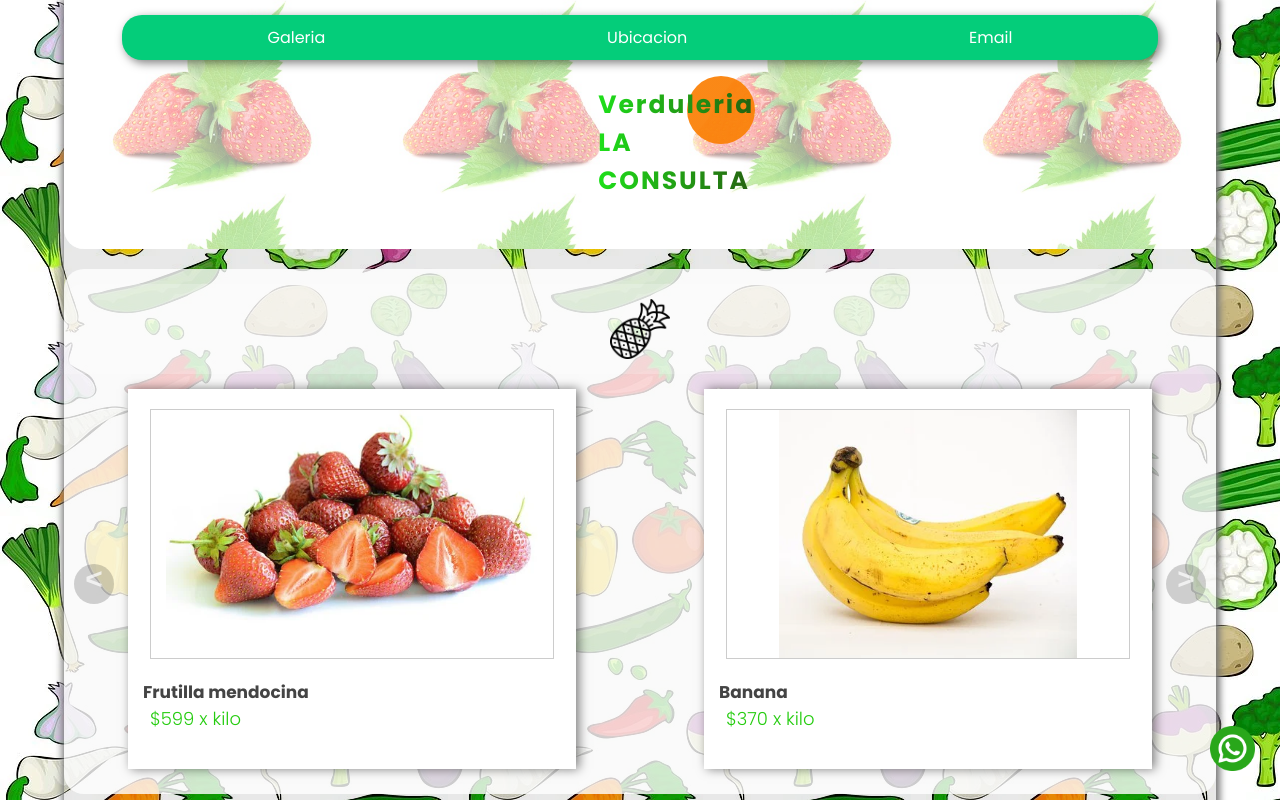
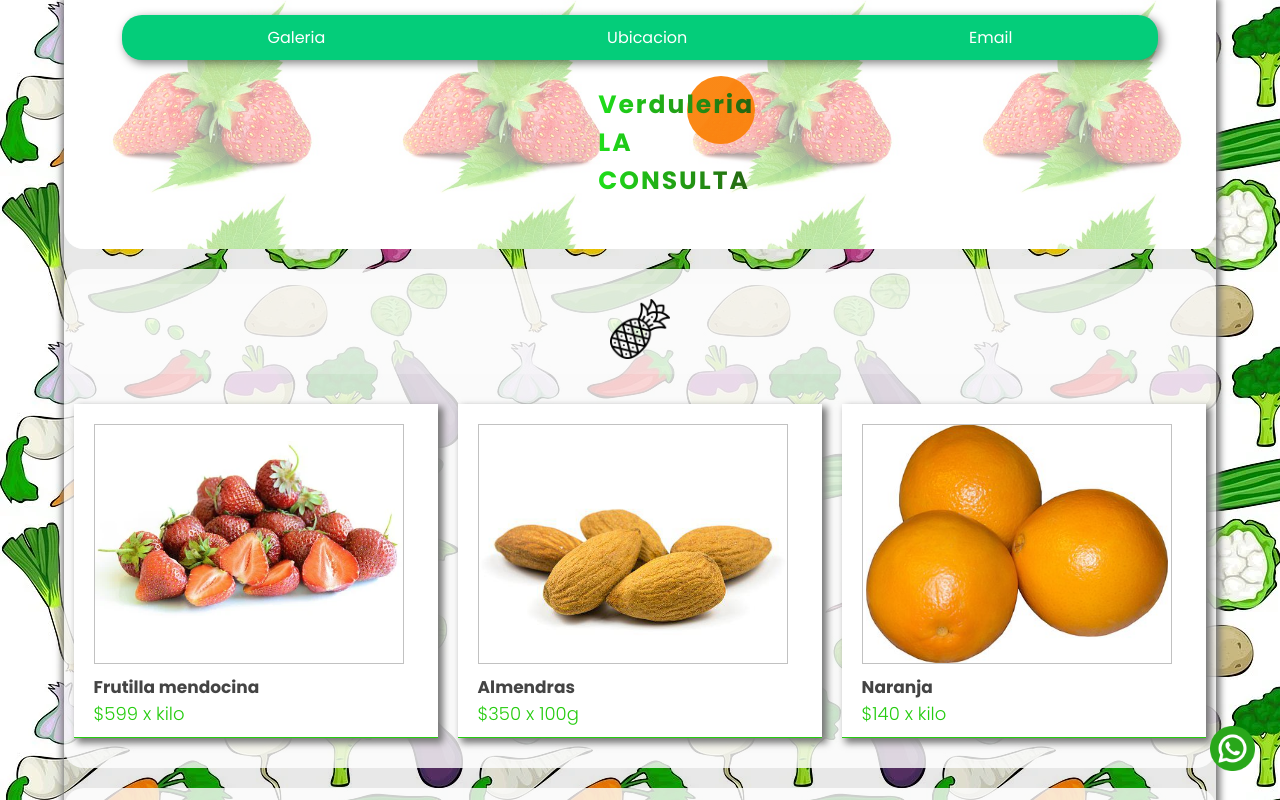
Before and after one commit to lefasom/verduleria_la_consulta_next.js, a Next.js app: page / in a window 1280 px wide. Shown: the top 800 px of the page. Built offline with nearby package versions, Linux system fonts and the light colour scheme.

Commit message:
saco slider

```diff
--- a/components/Producto.jsx
+++ b/components/Producto.jsx
@@ -94,33 +94,44 @@ function Producto() {
 				<div className={styles.titulo}>
 					<img src="/img/pina.png" alt="" />
 				</div>
-				{/*<div className={styles.productos}>*/}
-				<Slider />
-				{/*	<div>
+				<div className={styles.productos}>
+				{/*<Slider />*/}
+					<div>
 						<img layout="fill" src={"/img/frutilla.webp"}/>
 						<h5>Frutilla mendocina</h5>
-						<p>$399 x 100g</p>
+						<p>$599 x kilo</p>
 
 
-					<form className={styles.control}>
+					{/*<form className={styles.control}>
 							<input onChange={(e)=>setCantidad(e.target.value)} type="number" />
 							<h3 onClick={()=>add(nombreFrutilla,precioFrutilla)}>Agregar al Carrito</h3>
-						</form>
+						</form>*/}
 					</div>
 					<div>
 						<img layout="fill" src={"/img/almendra.jpg"}/>
 						<h5>Almendras</h5>
 						<p>$350 x 100g</p>
 
-					<form className={styles.control}>
+					{/*<form className={styles.control}>
 							<input onChange={(e)=>setCantidad(e.target.value)} type="number" />
 							<h3 onClick={()=>add(nombreAlmendra,precioAlmendra)}>Agregar al Carrito</h3>
-						</form>
-					</div>*/}
+						</form>*/}
+					</div>
+						<div>
+						<img layout="fill" src={"/img/naranja.jpg"}/>
+						<h5>Naranja</h5>
+						<p>$140 x kilo</p>
+
+					{/*<form className={styles.control}>
+							<input onChange={(e)=>setCantidad(e.target.value)} type="number" />
+							<h3 onClick={()=>add(nombreAlmendra,precioAlmendra)}>Agregar al Carrito</h3>
+						</form>*/}
+					</div>
 
 
 
-				{/*</div>*/}
+
+				</div>
 			</div>
 	    </>
 	)
--- a/styles/blog.module.css
+++ b/styles/blog.module.css
@@ -69,7 +69,8 @@
 	font-size: 14px;
 	font-weight: 300;
 	color: #333;
-	height: 170px;
+	height: 110%;
+	padding-bottom: 20px;
 }
 .blogContainer .vida a{
 	text-align: left;
--- a/styles/producto.module.css
+++ b/styles/producto.module.css
@@ -30,9 +30,9 @@
 }
 .productoContainer .productos{
 	display: grid;
-	grid-template-columns: 1fr;
+	grid-template-columns: 1fr 1fr;
 	justify-content: space-between;
-	margin: 20px 0;
+	margin: 10px 0;
 
 
 }
@@ -41,7 +41,7 @@
 	/*border-radius: 20px;*/
 	display: flex;
 	flex-direction: column;
-	width: 90%;
+	width: 95%;
 	border-bottom: 1px solid #25CC0F;
 	margin: 20px 0;
 	padding: 10px;
@@ -49,7 +49,7 @@
 
 }
 .productoContainer .productos div img{
-	width: 95%;
+	width: 90%;
 	height: 240px;
 	object-fit: contain;
 	margin: auto;
```
